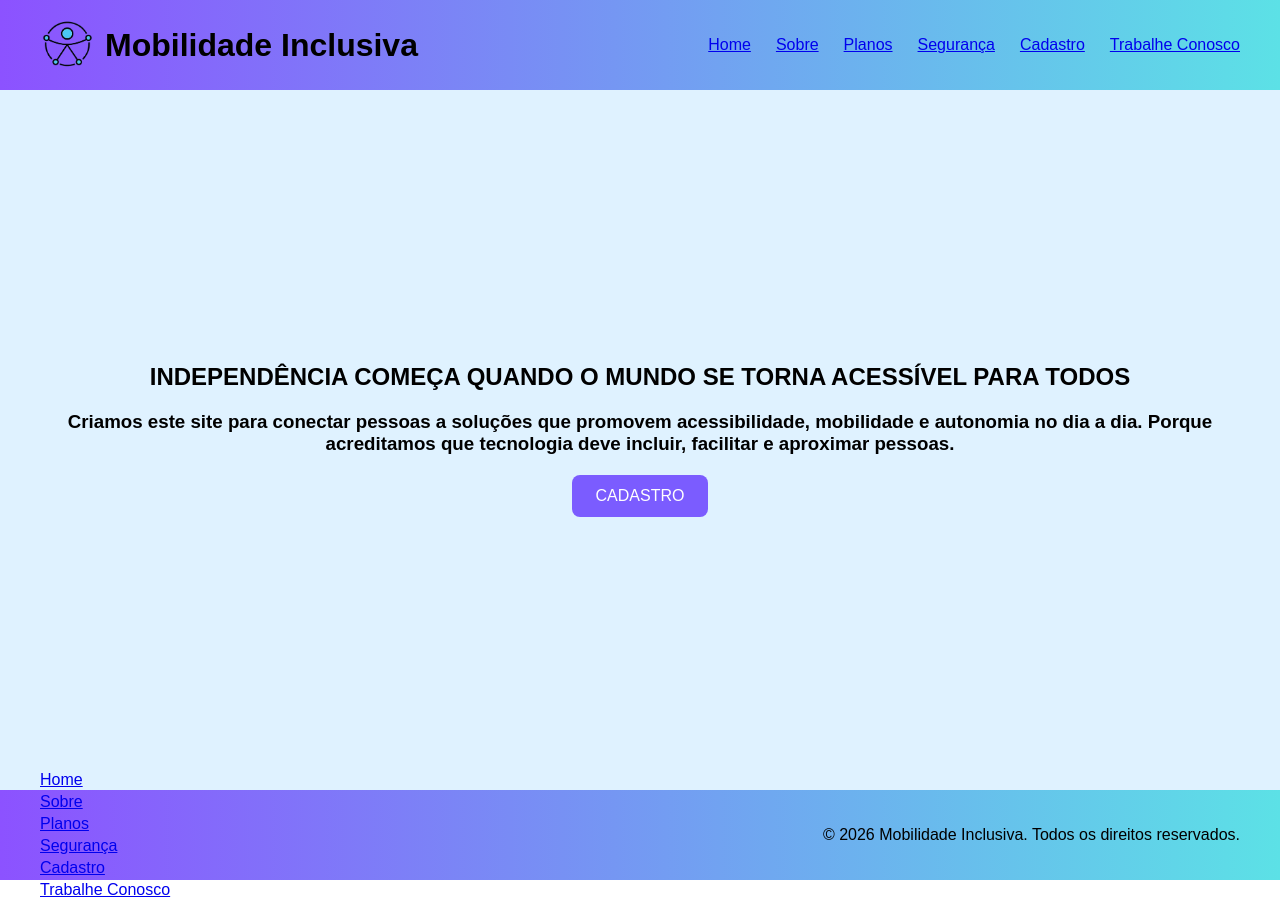
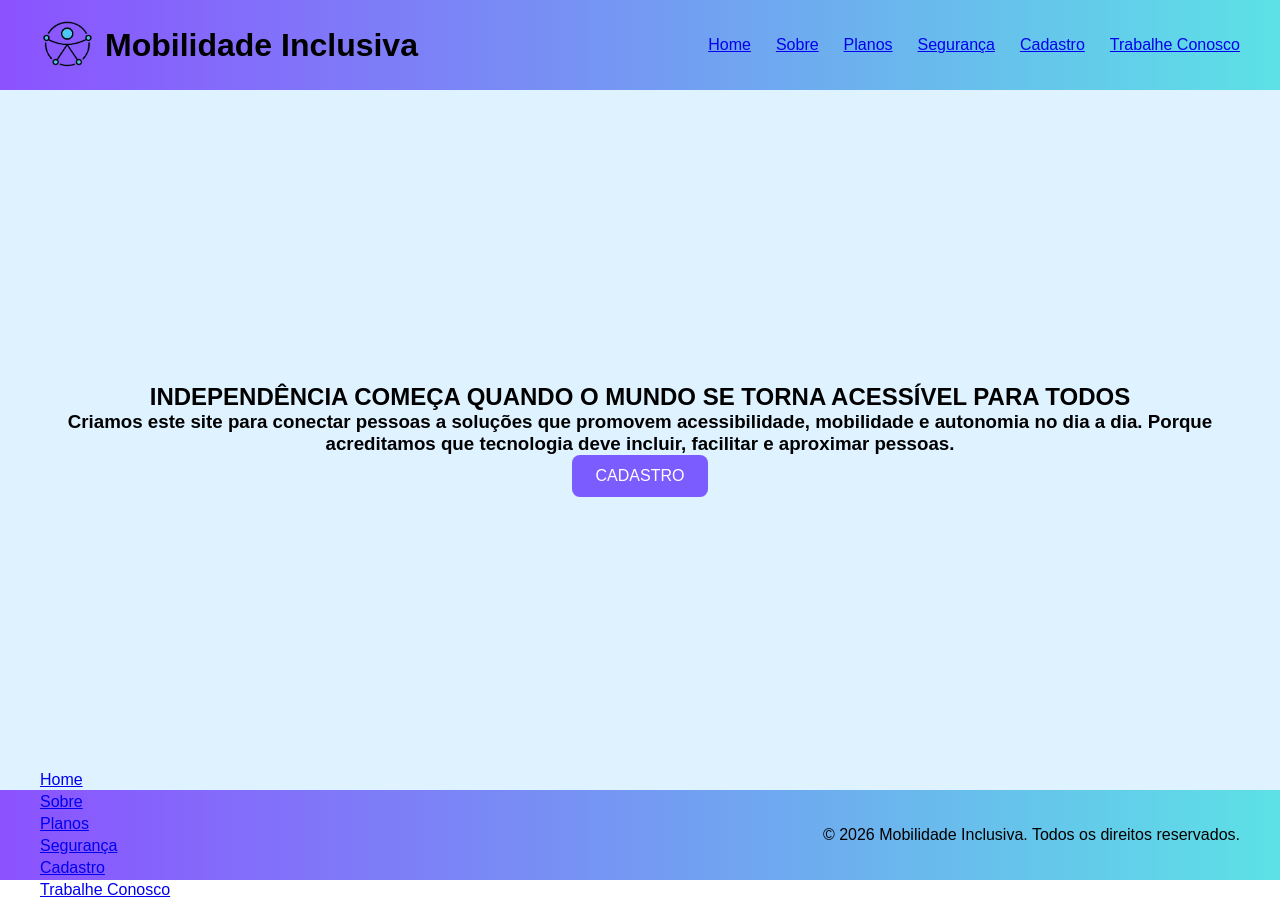
Before and after one commit to gabriellicabral/Projeto-de-desenvolvimento-Front-End, a React (Vite) app in the folder landingpage/: page /Home in a window 1280 px wide. Built offline with nearby package versions, Linux system fonts and the light colour scheme.

Commit message:
estilizando a home

```diff
--- a/landingpage/src/index.css
+++ b/landingpage/src/index.css
@@ -100,6 +100,7 @@ section{
   align-items: center;
   justify-content: center;
   text-align: center;
+  gap: 20px;
 }
 
 .divconteudohome{
@@ -108,7 +109,6 @@ section{
   align-items: center;
   justify-content: center;
   min-height: calc(100vh - 180px);
-  gap: 20px;
 }
 
 
```
